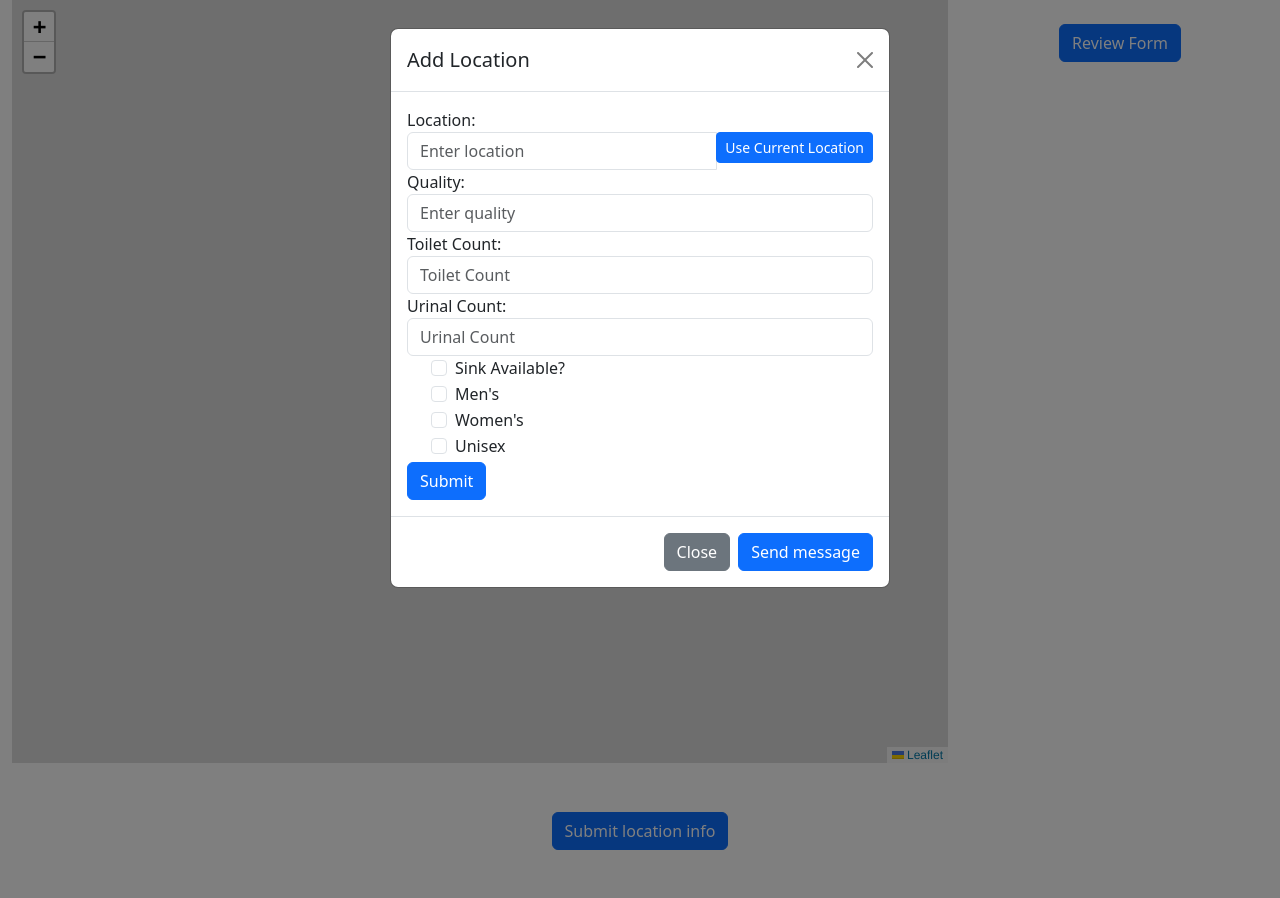
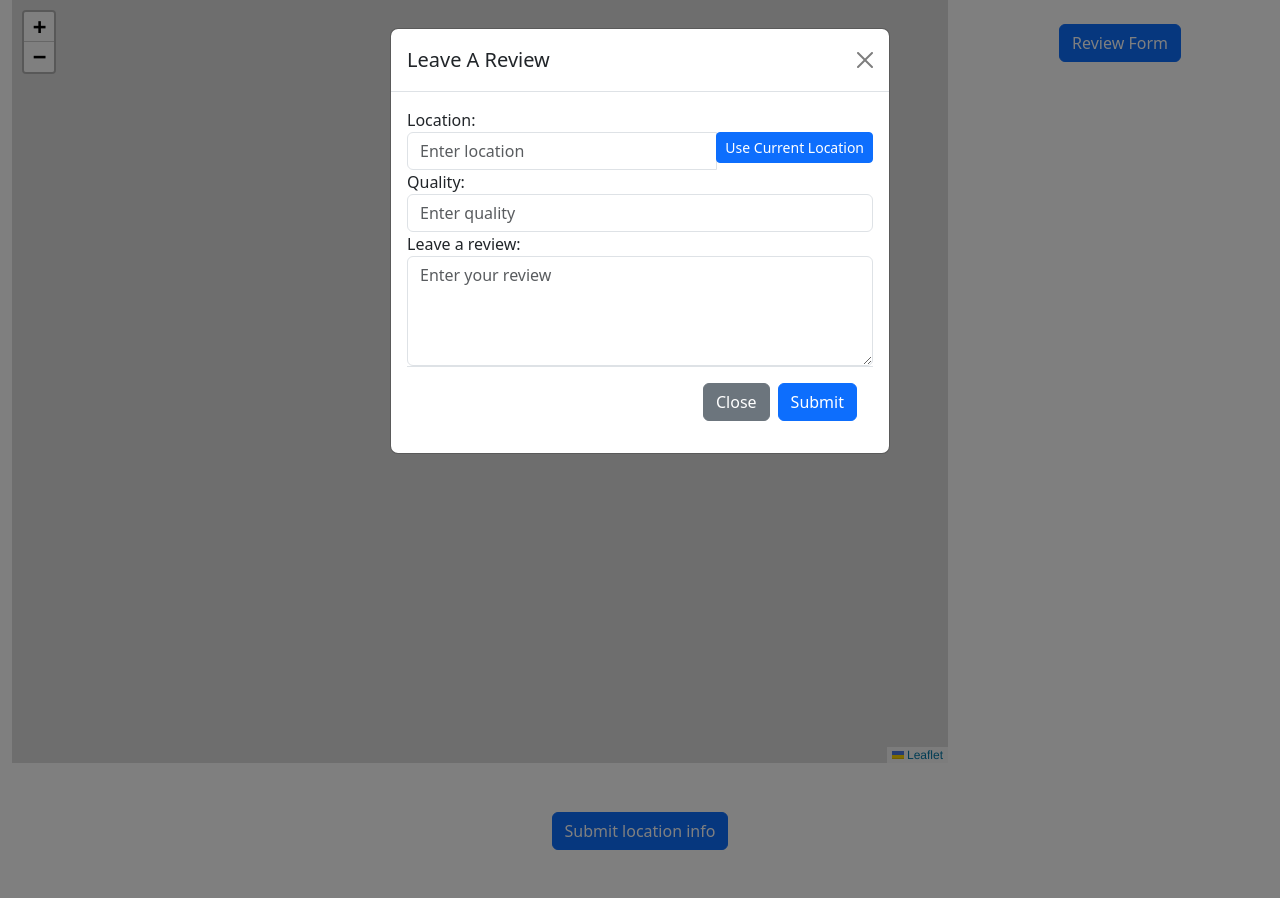
Before and after one commit to Iamchwill/HackRPI, a Flask app: page / in a window 1280 px wide, after a click on "Leave A Review". Run offline with Flask 3, Linux system fonts and the light colour scheme; parts of the project's set-up code (start-up, migrations or seed data) failed here and were passed over; some libraries are stand-ins or nearby versions.

Commit message:
another modal

```diff
--- a/templates/main.html
+++ b/templates/main.html
@@ -59,13 +59,52 @@
         </div>
     </div>
 
-    <button type="button" class="btn btn-primary" data-bs-toggle="modal" data-bs-target="#exampleModal" data-bs-whatever="@getbootstrap">Add Location</button>
+    <button type="button" class="btn btn-primary" data-bs-toggle="modal" data-bs-target="#exampleModal" data-bs-whatever="@getbootstrap">Leave A Review</button>
 
     <div class="modal fade" id="exampleModal" tabindex="-1" aria-labelledby="exampleModalLabel" aria-hidden="true">
   <div class="modal-dialog">
     <div class="modal-content">
       <div class="modal-header">
-        <h5 class="modal-title" id="exampleModalLabel">Add Location</h5>
+        <h5 class="modal-title" id="exampleModalLabel">Leave A Review</h5>
+        <button type="button" class="btn-close" data-bs-dismiss="modal" aria-label="Close"></button>
+      </div>
+      <div class="modal-body">
+        <form action="/action_review" method="POST" onsubmit="return validateReview()">
+            <div class="form-group">
+                <label for="locat">Location:</label>
+                <div class="input-group">
+                    <input type="text" class="form-control" id="locat" name="location" placeholder="Enter location">
+                    <div class="input-group-append">
+                        <button type="button" class="btn btn-primary btn-sm" id="useCurrentLocation">Use Current Location</button>
+                    </div>
+                </div>
+            </div>
+            <div class="form-group">
+                <label for="qual">Quality:</label>
+                <input type="number" class="form-control" id="qual" name="quality" placeholder="Enter quality" min="1" max="5" step="0.5">
+            </div>
+            <div class="form-group">
+                <label for="review">Leave a review:</label>
+                <!-- Use a <textarea> for the review -->
+                <textarea class="form-control" id="review" name="review" rows="4" placeholder="Enter your review"></textarea>
+            </div>
+            <div class="modal-footer">
+                <button type="button" class="btn btn-secondary" data-bs-dismiss="modal">Close</button>
+                <button type="submit" class="btn btn-primary">Submit</button>
+              </div>
+        </form>
+      </div>
+    </div>
+  </div>
+</div>
+
+<button type="button" class="btn btn-primary" data-bs-toggle="modal" data-bs-target="#exampleModal" data-bs-whatever="@getbootstrap">Submit A Location</button>
+
+<div class="modal fade" id="exampleModal" tabindex="-1" aria-labelledby="exampleModalLabel" aria-hidden="true">
+<div class="modal-dialog">
+<div class="modal-content">
+  <div class="modal-header">
+    <h5 class="modal-title" id="exampleModalLabel">Submit A Location</h5>
     <button type="button" class="btn-close" data-bs-dismiss="modal" aria-label="Close"></button>
   </div>
   <div class="modal-body">
@@ -97,15 +136,15 @@
                 <label class="form-check-label" for="sink">Sink Available?</label>
             </div>
             <div class="form-check">
-                    <input class="form-check-input" type="checkbox" id="men" value="True">
+                <input class="form-check-input" type="checkbox" id="men" name="men" value="True">
                 <label class="form-check-label" for="men">Men's</label>
             </div>
             <div class="form-check">
-                    <input class="form-check-input" type="checkbox" id="women" value="True">
+                <input class="form-check-input" type="checkbox" id="women" name="women" value="True">
                 <label class="form-check-label" for="women">Women's</label>
             </div>
             <div class="form-check">
-                    <input class="form-check-input" type="checkbox" id="uni" value="True">
+                <input class="form-check-input" type="checkbox" id="uni" name="uni" value="True">
                 <label class="form-check-label" for="uni">Unisex</label>
             </div>
         </div>
@@ -113,10 +152,6 @@
             <button type="submit" class="btn btn-primary">Submit</button>
         </div>
     </form>
-      </div>
-      <div class="modal-footer">
-        <button type="button" class="btn btn-secondary" data-bs-dismiss="modal">Close</button>
-        <button type="button" class="btn btn-primary">Send message</button>
   </div>
 </div>
 </div>
```
Lines whose indentation alone changed are shown as unchanged.
